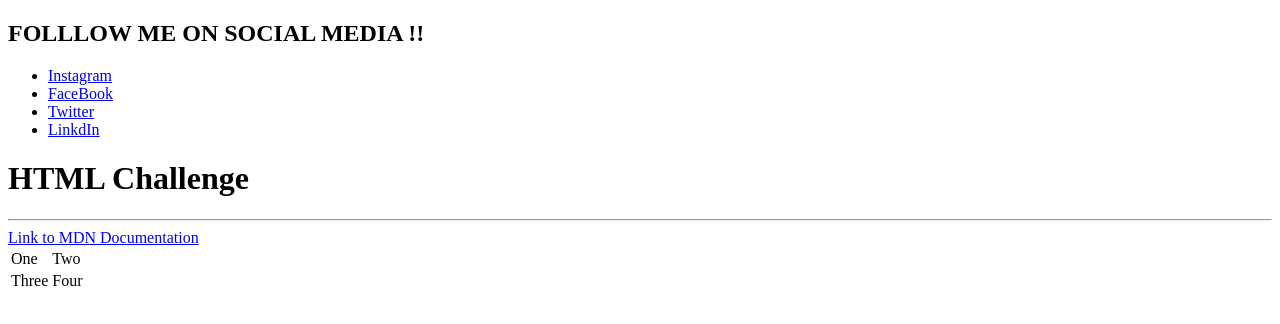
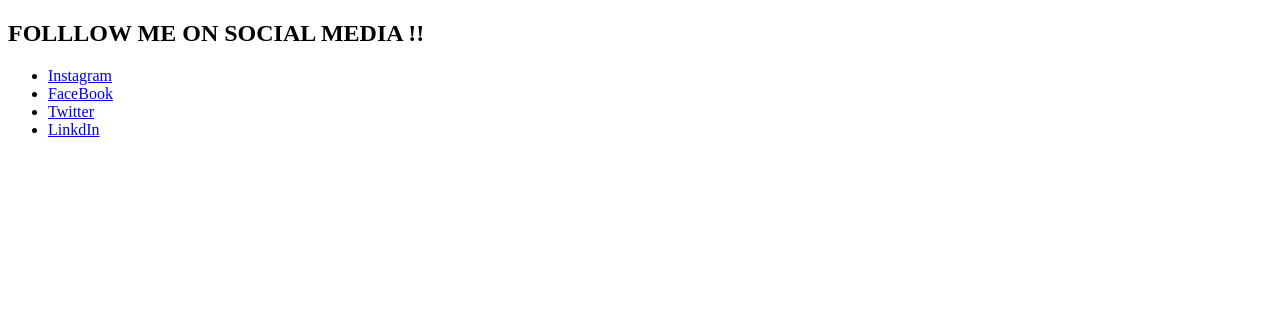
Before and after one commit to Akhi1-M/CV, a plain HTML site: page follow_me.html in a window 1280 px wide. Drawn offline with Linux system fonts and the light colour scheme.

Commit message:
Update follow_me.html

```diff
--- a/follow_me.html
+++ b/follow_me.html
@@ -15,19 +15,6 @@
     <li><a href="https://www.twitter.com/">Twitter</a></li>
     <li><a href="https://in.linkedin.com/">LinkdIn</a></li>
   </ul>
-  <h1>HTML Challenge</h1>
-<hr>
-<a href="https://developer.mozilla.org/en-US/">Link to MDN Documentation</a><br>
-<table>
-    <tr>
-        <td>One</td>
-        <td>Two</td>
-    </tr>
-    <tr>
-        <td>Three</td>
-        <td>Four</td>
-    </tr>
-</table>
 
 
 </body>
```
